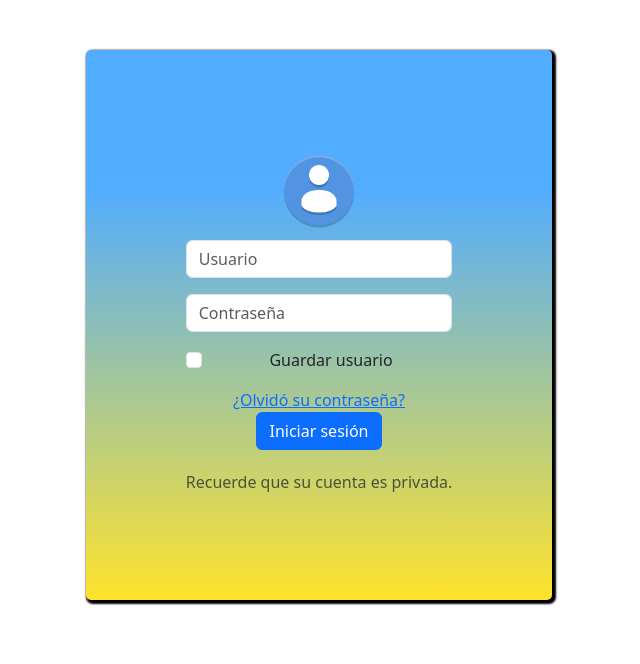
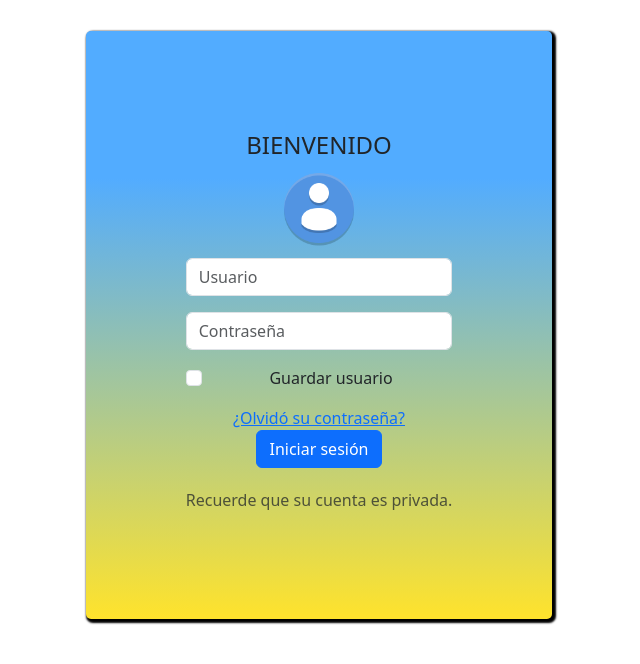
Before and after one commit to mvalladares-2019607/PS-AgendaWeb, a plain HTML site: page index.html in a window 1280 px wide. Shown: the whole page, without its empty margins (321-961 px from the left). Drawn offline with nearby package versions, Linux system fonts and the light colour scheme.

Commit message:
se agregó el título bienvenido

```diff
--- a/index.html
+++ b/index.html
@@ -10,7 +10,9 @@
 </head>
 <body>
     <section>
+
         <form>
+          <h4>BIENVENIDO</h4>
           <img src="./assets/resources/image/usuario.png" alt="Avatar" class="avatar">
           <div class="mb-3">
             <input type="email" class="form-control" id="exampleInputEmail1" aria-describedby="emailHelp" placeholder="Usuario">
```
